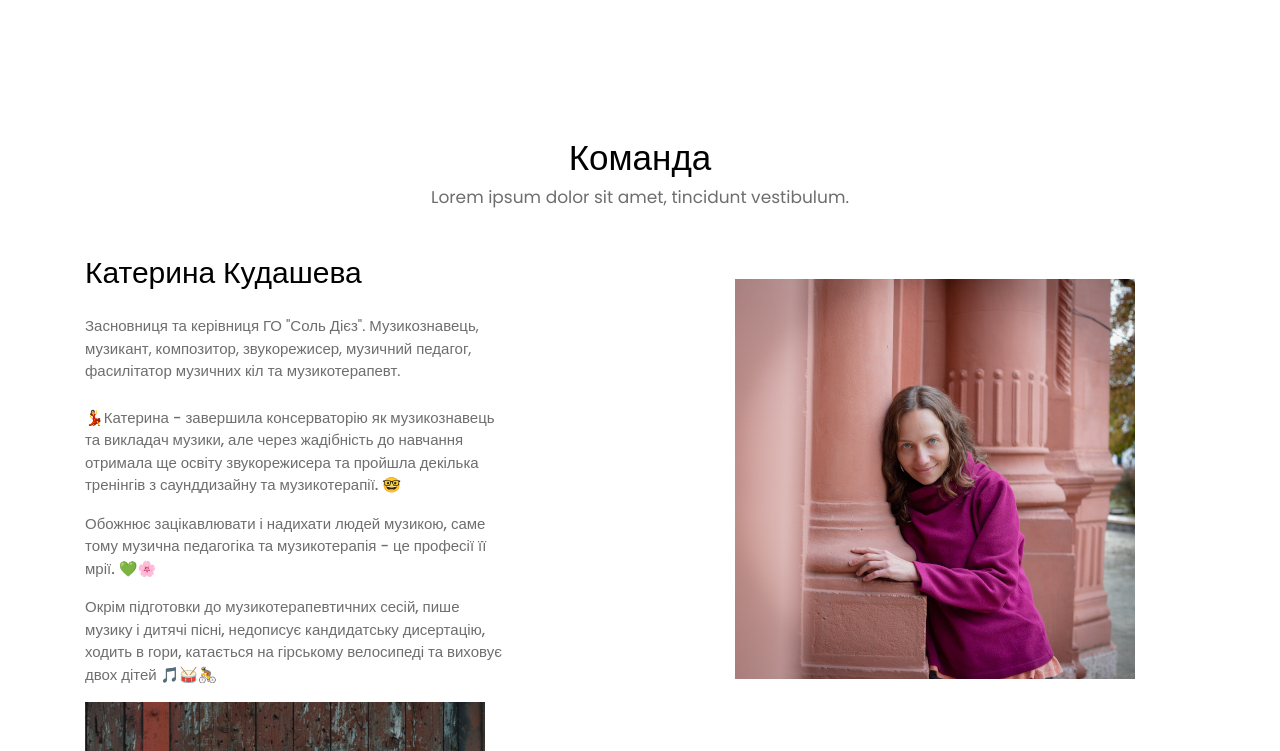
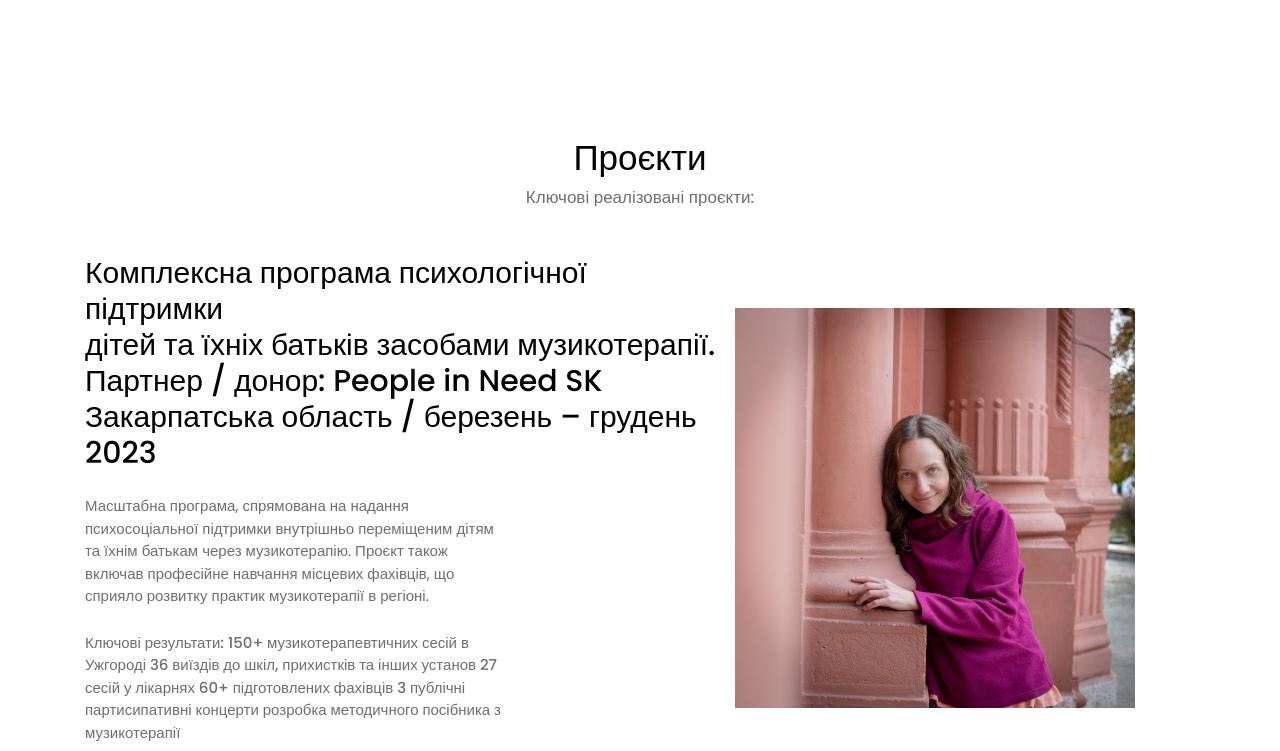
Before and after one commit to hennadiy-kudashev/sol-diez, a website: page index.html in a window 1280 px wide. Shown: the part 1200-1951 px from the top of the page. Drawn offline with nearby package versions, Linux system fonts and the light colour scheme; files that its build step writes are made by us from their sources.

Commit message:
Update index.html

```diff
--- a/index.html
+++ b/index.html
@@ -39,7 +39,7 @@
             <a class="nav-link nav-scroll" href="#features-section">Про&nbsp;нас</a>
           </li>
           <li class="nav-item">
-            <a class="nav-link nav-scroll" href="#team">Команда</a>
+            <a class="nav-link nav-scroll" href="#team">Проєкти</a>
           </li>
           <li class="nav-item">
             <a class="nav-link nav-scroll" href="#videos">Відео</a>
@@ -104,17 +104,24 @@
       </section>
       <section class="digital-marketing-service" id="team">
         <div class="content-header">
-          <h2>Команда</h2>
-          <h6 class="section-subtitle text-muted">Lorem ipsum dolor sit amet, tincidunt vestibulum.</h6>
+          <h2>Проєкти</h2>
+          <h6 class="section-subtitle text-muted">Ключові реалізовані проєкти:</h6>
         </div>
         <div class="row align-items-center">
           <div class="col-12 col-lg-7 grid-margin grid-margin-lg-0" data-aos="fade-right">
-            <h3 class="m-0">Катерина Кудашева</h3>
+            <h3 class="m-0">Комплексна програма психологічної підтримки<br>дітей та їхніх батьків засобами музикотерапії. <br> Партнер / донор: People in Need SK
+<br>Закарпатська область / березень – грудень 2023</h3>
             <div class="col-lg-7 col-xl-8 p-0">
-              <p class="py-4 m-0 text-muted">Засновниця та керівниця ГО "Соль Дієз". Музикознавець, музикант, композитор, звукорежисер, музичний педагог, фасилітатор музичних кіл та музикотерапевт.</p>
-              <p class="font-weight-medium text-muted">💃Катерина - завершила консерваторію як музикознавець та викладач музики, але через жадібність до навчання отримала ще освіту звукорежисера та пройшла декілька тренінгів з саунддизайну та музикотерапії. 🤓</p>
-              <p class="font-weight-medium text-muted">Обожнює зацікавлювати і надихати людей музикою, саме тому музична педагогіка та музикотерапія - це професії її мрії. 💚🌸</p>
-              <p class="font-weight-medium text-muted">Окрім підготовки до музикотерапевтичних сесій, пише музику і дитячі пісні, недописує кандидатську дисертацію, ходить в гори, катається на гірському велосипеді та виховує двох дітей 🎵🥁🚴‍️</p>
+              <p class="py-4 m-0 text-muted">Масштабна програма, спрямована на надання психосоціальної підтримки внутрішньо переміщеним дітям та їхнім батькам через музикотерапію. Проєкт також включав професійне навчання місцевих фахівців, що сприяло розвитку практик музикотерапії в регіоні.</p>
+              <p class="font-weight-medium text-muted">Ключові результати:
+
+150+ музикотерапевтичних сесій в Ужгороді
+36 виїздів до шкіл, прихистків та інших установ
+27 сесій у лікарнях
+60+ підготовлених фахівців
+3 публічні партисипативні концерти
+розробка методичного посібника з музикотерапії</p>
+          </p>
             </div>
           </div>
           <div class="col-12 col-lg-5 p-0 img-digital grid-margin grid-margin-lg-0" data-aos="fade-left">
```
